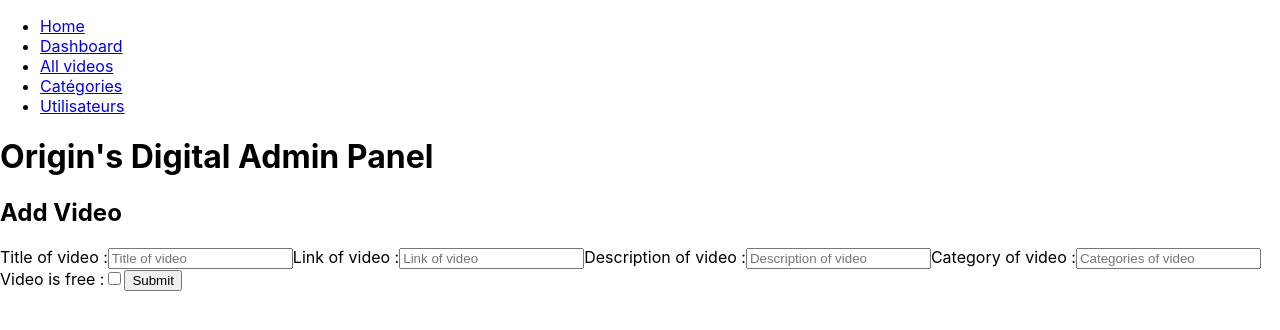
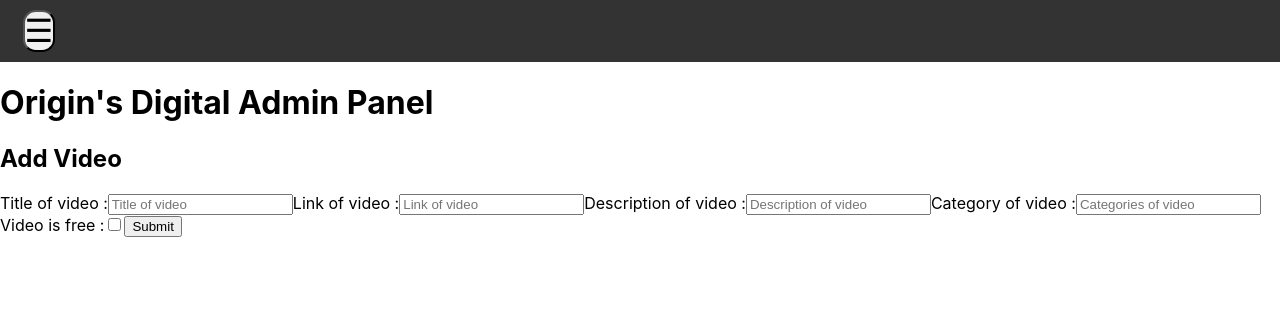
Before and after one commit to Tetardtek/P3-Originsdigital, a React (Vite) app in the folder frontend/: page /admin in a window 1280 px wide. Shown: the top 330 px of the page. Built offline with nearby package versions, Linux system fonts and the light colour scheme.

Commit message:
menu burger

```diff
--- a/frontend/src/components/NavBar.jsx
+++ b/frontend/src/components/NavBar.jsx
@@ -1,16 +1,36 @@
+import React, { useState } from "react";
 import { NavLink as Link } from "react-router-dom";
 import navbardata from "../datas/NavBarData.json";
+import "../styles/Navbar.scss";
 
-export default function NavBar() {
+function NavBar() {
+  const [showMenu, setShowMenu] = useState(false);
+
+  const toggleMenu = () => {
+    setShowMenu(!showMenu);
+  };
+
+  const closeMenu = () => {
+    setShowMenu(false);
+  };
+
   return (
     <nav>
-      <ul>
-        {navbardata.map((item) => (
-          <li key={item.id}>
-            <Link to={item.linkurl}>{item.linkname}</Link>
-          </li>
-        ))}
+      <button className="burger-menu" type="button" onClick={toggleMenu}>
+        &#9776;
+      </button>
+      <ul className={`nav-links ${showMenu ? "show-menu" : ""}`}>
+        {showMenu &&
+          navbardata.map((item) => (
+            <li key={item.id}>
+              <Link to={item.linkurl} onClick={closeMenu}>
+                {item.linkname}
+              </Link>
+            </li>
+          ))}
       </ul>
     </nav>
   );
 }
+
+export default NavBar;
--- a/frontend/src/components/admin/NavBarAdmin.jsx
+++ b/frontend/src/components/admin/NavBarAdmin.jsx
@@ -1,16 +1,36 @@
+import React, { useState } from "react";
 import { NavLink as Link } from "react-router-dom";
 import navbardataadmin from "../../datas/admin/NavBarDataAdmin.json";
+import "../../styles/NavbarAdmin.scss";
 
-export default function NavBar() {
+function NavBarAdmin() {
+  const [showMenu, setShowMenu] = useState(false);
+
+  const toggleMenu = () => {
+    setShowMenu(!showMenu);
+  };
+
+  const closeMenu = () => {
+    setShowMenu(false);
+  };
+
   return (
     <nav>
-      <ul>
-        {navbardataadmin.map((item) => (
-          <li key={item.id}>
-            <Link to={item.linkurl}>{item.linkname}</Link>
-          </li>
-        ))}
+      <button className="burger-menu" type="button" onClick={toggleMenu}>
+        &#9776;
+      </button>
+      <ul className={`nav-links ${showMenu ? "show-menu" : ""}`}>
+        {showMenu &&
+          navbardataadmin.map((item) => (
+            <li key={item.id}>
+              <Link to={item.linkurl} onClick={closeMenu}>
+                {item.linkname}
+              </Link>
+            </li>
+          ))}
       </ul>
     </nav>
   );
 }
+
+export default NavBarAdmin;
--- /dev/null
+++ b/frontend/src/styles/Navbar.scss
@@ -0,0 +1,50 @@
+nav {
+  background-color: #333;
+  padding: 10px;
+  display: flex;
+  justify-content: space-between;
+  align-items: center;
+
+  .burger-menu {
+    display: block;
+    cursor: pointer;
+    font-size: 2rem;
+    border-radius: 0.8rem;
+    padding: 0;
+  }
+
+  ul {
+    list-style-type: none;
+    margin: 0;
+    padding: 0;
+    display: flex;
+
+    li {
+      margin-right: 20px;
+
+      a {
+        text-decoration: none;
+        color: white;
+        font-weight: bold;
+
+        &:hover {
+          color: #ffd700;
+          text-decoration: underline;
+        }
+      }
+    }
+  }
+
+  .show-menu {
+    display: flex;
+    flex-direction: column;
+    position: absolute;
+    top: 60px;
+    left: 0;
+    width: 100%;
+    background-color: #333;
+    z-index: 1;
+    padding: 10px;
+    width: max-content;
+  }
+}
--- /dev/null
+++ b/frontend/src/styles/NavbarAdmin.scss
@@ -0,0 +1,52 @@
+nav {
+  background-color: #333;
+  padding: 10px;
+  display: flex;
+  justify-content: space-between;
+  align-items: center;
+
+  .burger-menu {
+    display: block;
+    cursor: pointer;
+    font-size: 2rem;
+    border-radius: 0.8rem;
+    padding: 0;
+    margin-left: 1%;
+  }
+
+  ul {
+    list-style-type: none;
+    margin: 0;
+    padding: 0;
+    display: flex;
+    justify-content: center;
+
+    li {
+      margin-bottom: 10%;
+      text-align: center;
+      a {
+        text-decoration: none;
+        color: white;
+        font-weight: bold;
+
+        &:hover {
+          color: #ffd700;
+          text-decoration: underline;
+        }
+      }
+    }
+  }
+
+  .show-menu {
+    display: flex;
+    flex-direction: column;
+    position: absolute;
+    top: 60px;
+    left: 0;
+    width: 100%;
+    background-color: #333;
+    z-index: 1;
+    padding: 10px;
+    width: max-content;
+  }
+}
```
